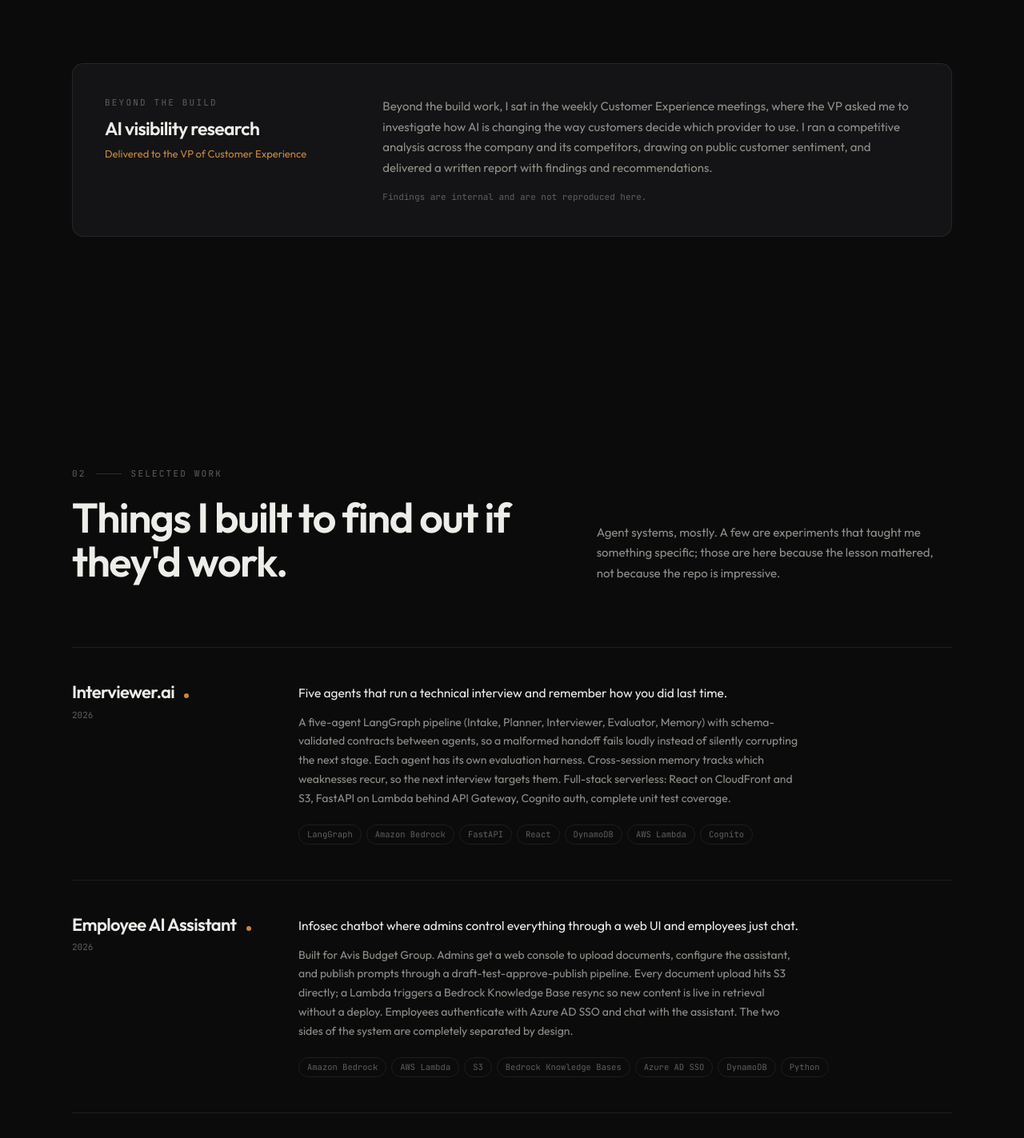
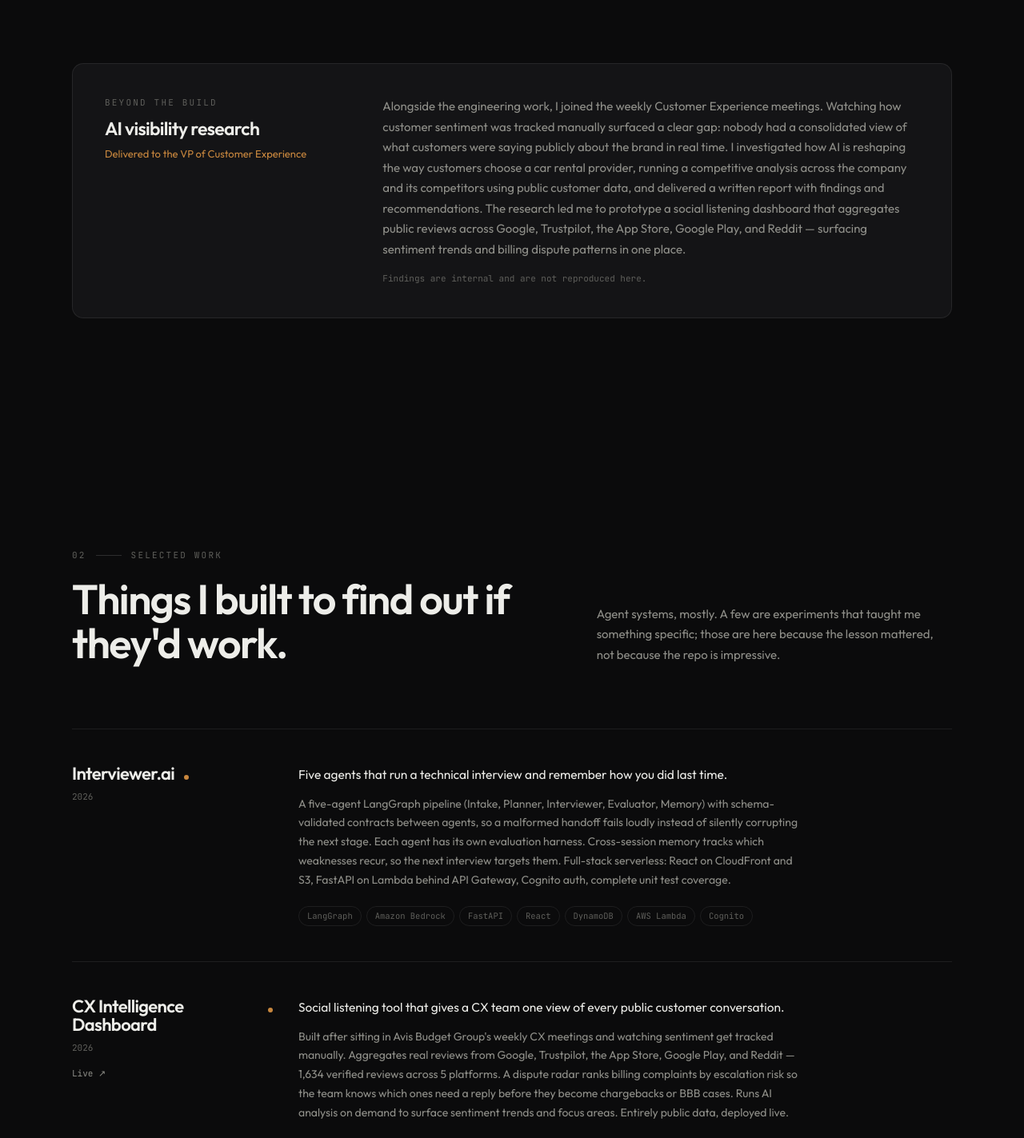
Before and after one commit to karthikreddyyalala/portfolio1, a Next.js app: page / in a window 1280 px wide. Shown: the part 4760-6183 px from the top of the page at 80% size. Built offline with nearby package versions, Linux system fonts and the light colour scheme.

Commit message:
Add CX Intelligence dashboard project; update VP research block

```diff
--- a/src/content/casestudy.ts
+++ b/src/content/casestudy.ts
@@ -206,7 +206,7 @@
   research: {
     title: "AI visibility research",
     forWhom: "Delivered to the VP of Customer Experience",
-    body: "Beyond the build work, I sat in the weekly Customer Experience meetings, where the VP asked me to investigate how AI is changing the way customers decide which provider to use. I ran a competitive analysis across the company and its competitors, drawing on public customer sentiment, and delivered a written report with findings and recommendations.",
+    body: "Alongside the engineering work, I joined the weekly Customer Experience meetings. Watching how customer sentiment was tracked manually surfaced a clear gap: nobody had a consolidated view of what customers were saying publicly about the brand in real time. I investigated how AI is reshaping the way customers choose a car rental provider, running a competitive analysis across the company and its competitors using public customer data, and delivered a written report with findings and recommendations. The research led me to prototype a social listening dashboard that aggregates public reviews across Google, Trustpilot, the App Store, Google Play, and Reddit — surfacing sentiment trends and billing dispute patterns in one place.",
     note: "Findings are internal and are not reproduced here.",
   },
 } as const;
--- a/src/content/projects.ts
+++ b/src/content/projects.ts
@@ -19,6 +19,16 @@
     tagline: "Five agents that run a technical interview and remember how you did last time.",
     body: "A five-agent LangGraph pipeline (Intake, Planner, Interviewer, Evaluator, Memory) with schema-validated contracts between agents, so a malformed handoff fails loudly instead of silently corrupting the next stage. Each agent has its own evaluation harness. Cross-session memory tracks which weaknesses recur, so the next interview targets them. Full-stack serverless: React on CloudFront and S3, FastAPI on Lambda behind API Gateway, Cognito auth, complete unit test coverage.",
     tech: ["LangGraph", "Amazon Bedrock", "FastAPI", "React", "DynamoDB", "AWS Lambda", "Cognito"],
+    featured: true,
+  },
+  {
+    id: "cx-intelligence",
+    title: "CX Intelligence Dashboard",
+    year: "2026",
+    tagline: "Social listening tool that gives a CX team one view of every public customer conversation.",
+    body: "Built after sitting in Avis Budget Group's weekly CX meetings and watching sentiment get tracked manually. Aggregates real reviews from Google, Trustpilot, the App Store, Google Play, and Reddit — 1,634 verified reviews across 5 platforms. A dispute radar ranks billing complaints by escalation risk so the team knows which ones need a reply before they become chargebacks or BBB cases. Runs AI analysis on demand to surface sentiment trends and focus areas. Entirely public data, deployed live.",
+    tech: ["Python", "FastAPI", "OpenAI APIs", "Railway", "React"],
+    live: "https://cx-dashboard-backend-production.up.railway.app/",
     featured: true,
   },
   {
```
